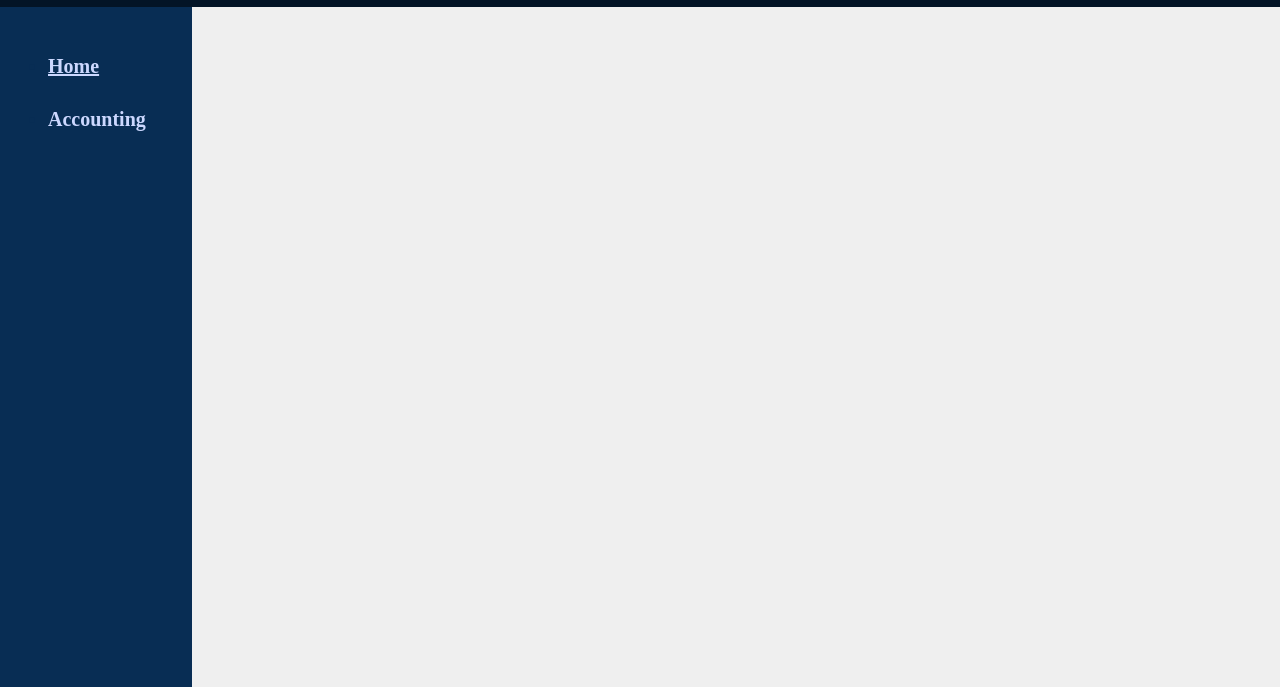
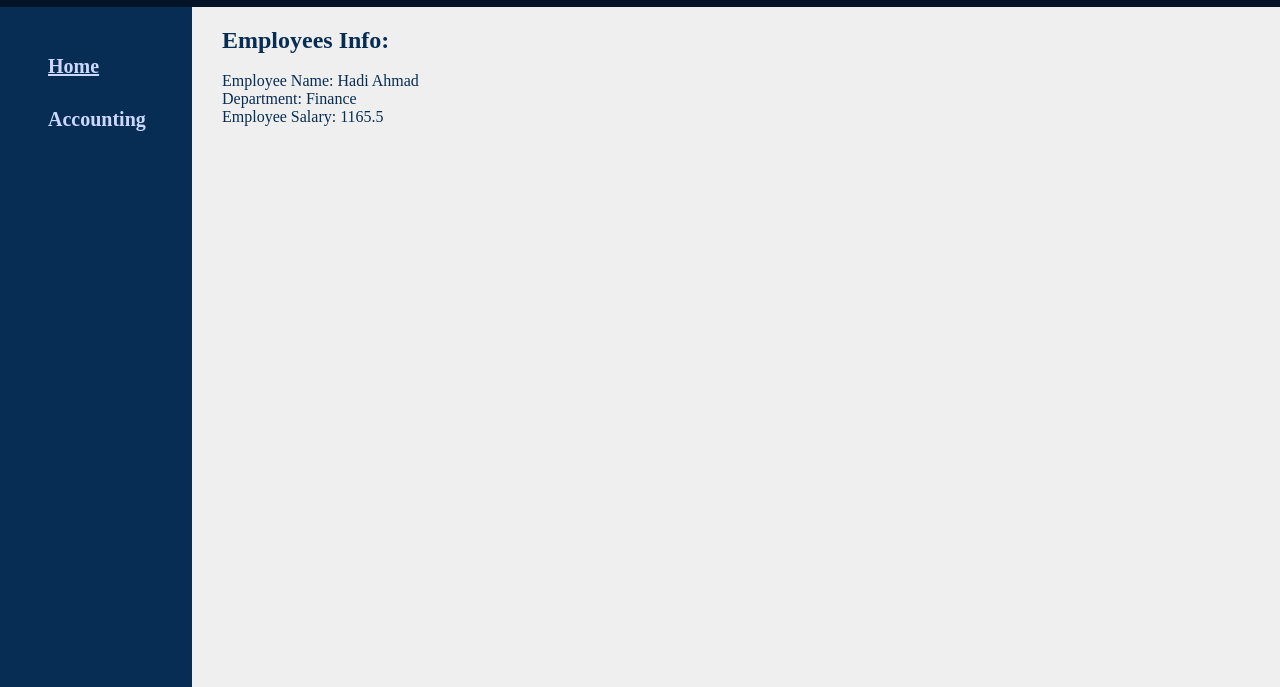
Before and after one commit to EngHussam23/HR-management-system, a plain HTML site: page index.html in a window 1280 px wide. Shown: the part 113-800 px from the top of the page. Drawn offline with Linux system fonts and the light colour scheme.

Commit message:
more work on prototype

```diff
--- a/JS/employee_info.js
+++ b/JS/employee_info.js
@@ -100,4 +100,17 @@ function calculateEmployeeSalary(employeeLevel) {
 // }
 //EmployeeInfo();
 
+
+Employee.prototype.renderEmployeesInformation = function () {
+    document.getElementById('info').innerHTML = `
+        <p>
+            Employee Name: ${this.name}<br>
+            Department: ${this.department}<br>
+            Employee Salary: ${this.salary}<br>
+        </p.`;
+}
+
+for (let i = 0; i < allEmployees.length; i++) {
+    allEmployees[i].renderEmployeesInformation();
+}
 console.log(allEmployees);
--- a/index.html
+++ b/index.html
@@ -29,8 +29,8 @@
             </ul>
         </aside>
         <section class="main_body">
-            <article id="employee-info">
-            </article>
+            <h2>Employees Info:</h2><br>
+            <p id="info"></p>
         </section>
     </main>
     <footer>
```
